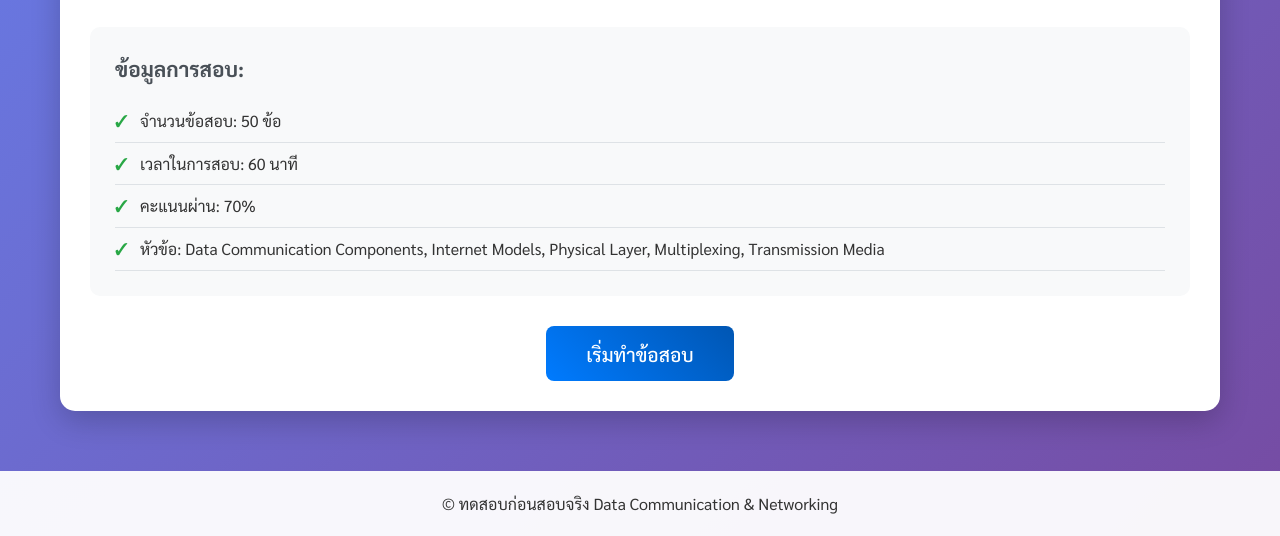
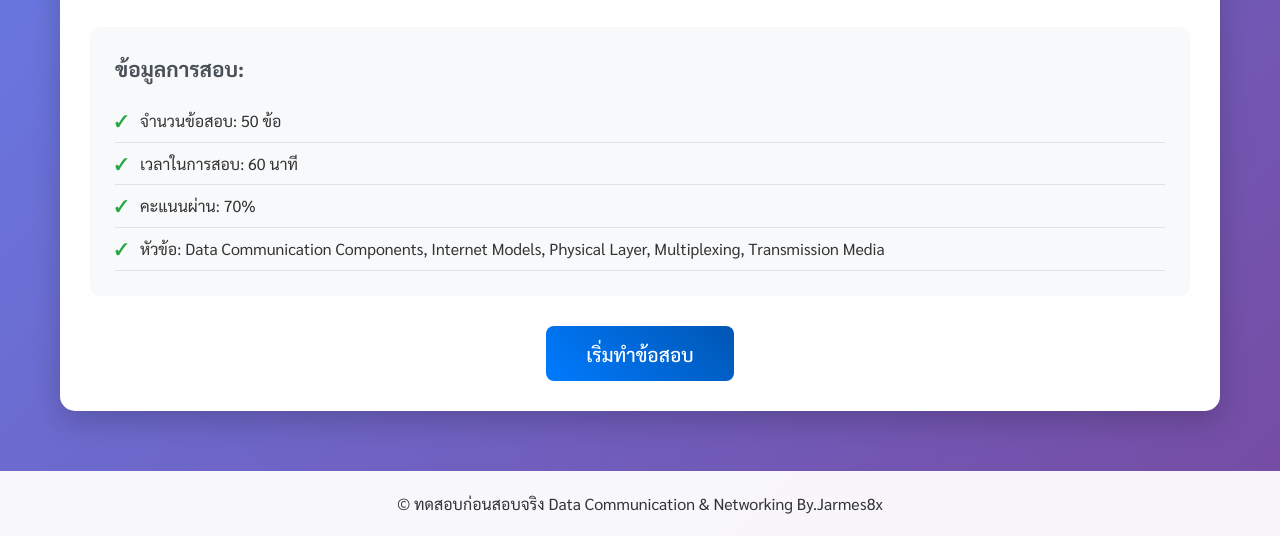
Before and after one commit to Jarmes8x/pertTestNetwork, a plain HTML site: page index.html in a window 1280 px wide. Shown: the part 335-871 px from the top of the page. Drawn offline with Linux system fonts and the light colour scheme.

Commit message:
Update index.html

```diff
--- a/index.html
+++ b/index.html
@@ -106,7 +106,7 @@
 
     <footer class="footer">
         <div class="container">
-            <p>&copy; ทดสอบก่อนสอบจริง Data Communication & Networking</p>
+            <p>&copy; ทดสอบก่อนสอบจริง Data Communication & Networking By.Jarmes8x</p>
         </div>
     </footer>
 
```
